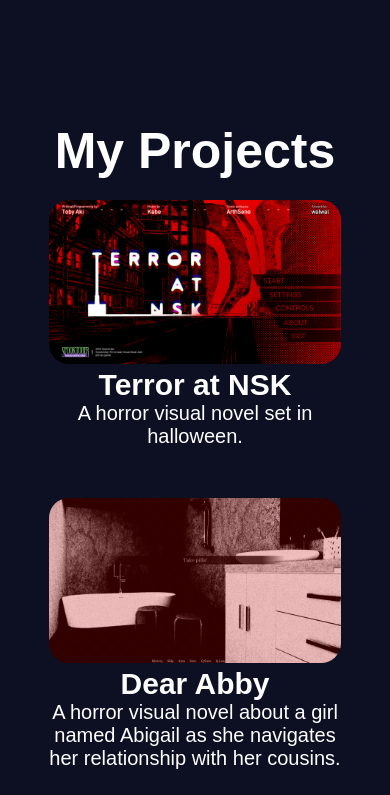
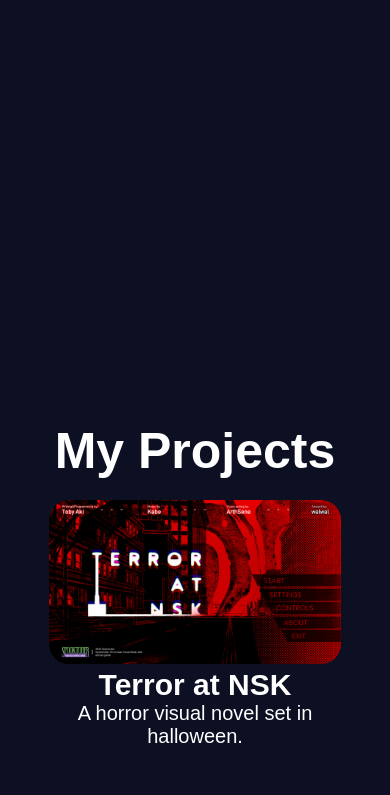
Before and after one commit to Tobyaki/portfolio, a plain HTML site: page index.html in a window 390 px wide. Shown: the part 1060-1855 px from the top of the page. Drawn offline with Linux system fonts and the light colour scheme.

Commit message:
Fix: Increased top margin of portfolio section

```diff
--- a/styling.css
+++ b/styling.css
@@ -398,7 +398,7 @@ input[type="submit"]:hover {
   }
 
   #portfolio {
-    margin-top: 120px;
+    margin-top: 500px;
   }
 
   .projects {
```
